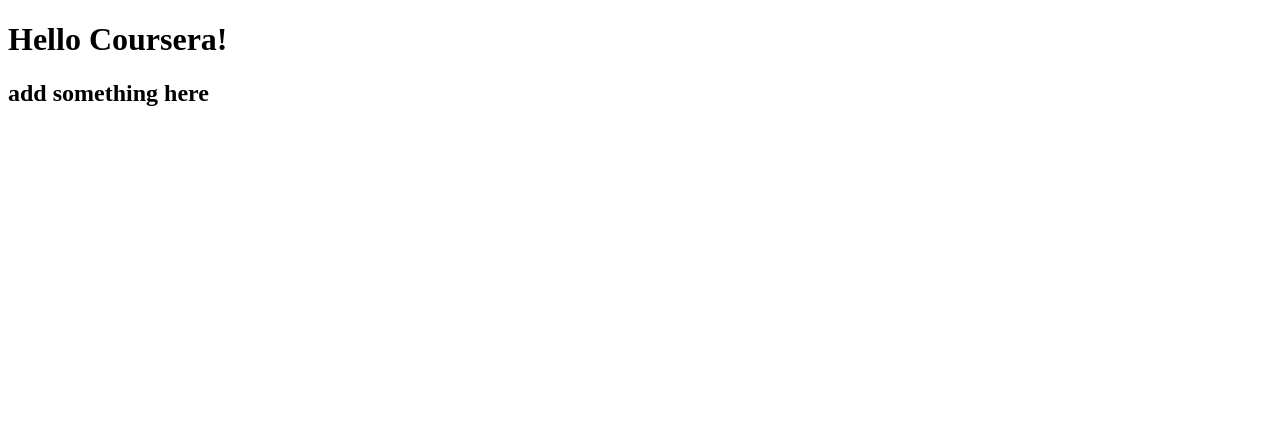
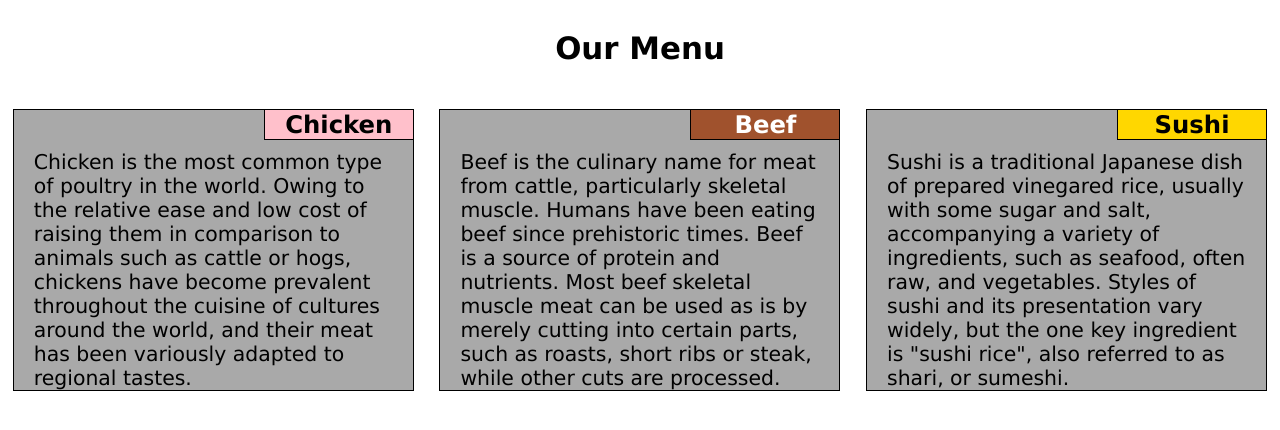
Before and after one commit to Shuan-Yuhsuan/coursera-test, a plain HTML site: page site/index.html in a window 1280 px wide. Drawn offline with Linux system fonts and the light colour scheme.

Commit message:
Module 2-1

```diff
--- a/site/index.html
+++ b/site/index.html
@@ -3,10 +3,102 @@
 <head>
     <meta charset="UTF-8">
     <meta name="viewport" content="width=device-width, initial-scale=1.0">
-    <title>Hello Coursera!</title>
+    <title>Our Menu</title>
+
+    <style>
+        *{
+            box-sizing: border-box;
+            margin:0;
+            padding: 0;
+            font-size: 105%;
+            font-family: Verdana, Helvetica, Arial;
+        }
+        h1 {
+            margin: 30px;
+            text-align: center;
+            font-size: 175%;
+        }
+        section {
+            padding: 1%;
+        }
+        div {
+            /* height: 350px; */
+            background-color:darkgrey;
+            border: 1px black solid;
+            padding: 20px;
+            position:relative
+        }
+        h3 {
+            width: 150px;
+            border: 1px black solid;
+            text-align: center;
+            font-size: 125%;
+            position: absolute;
+            top: -1px;
+            right: -1px;
+         }
+
+        p {
+            position: relative;
+            top: 20px;
+        }
+
+        #Chicken{background-color:pink;}
+        #Beef{background-color: sienna; color: white;}
+        #Sushi{background-color:gold;}
+
+        @media (min-width: 992px){
+            .col-lg-4 {
+                float: left;
+            }
+            .col-lg-4{
+                width: 33.33%;
+            }
+        }
+
+        @media (min-width: 768px) and (max-width: 991px) {
+            .col-md-6, .col-md-12 {
+                float: left;
+            }
+            .col-md-6{
+                width: 50%;
+            }
+            .col-md-12{
+                width: 100%;
+            }
+        }
+    </style>
+
 </head>
+
 <body>
-    <h1>Hello Coursera!</h1>
-    <h2>add something here</h2>
+    <h1>Our Menu</h1>
+
+    <section class="col-lg-4 col-md-6">
+        <div>
+            <h3 id="Chicken">Chicken</h3>
+            <p>
+                Chicken is the most common type of poultry in the world. Owing to the relative ease and low cost of raising them in comparison to animals such as cattle or hogs, chickens have become prevalent throughout the cuisine of cultures around the world, and their meat has been variously adapted to regional tastes.
+            </p>
+        </div>
+    </section>
+
+    <section class="col-lg-4 col-md-6">
+        <div>
+            <h3 id="Beef">Beef</h3>
+            <p>
+                Beef is the culinary name for meat from cattle, particularly skeletal muscle. Humans have been eating beef since prehistoric times. Beef is a source of protein and nutrients. Most beef skeletal muscle meat can be used as is by merely cutting into certain parts, such as roasts, short ribs or steak, while other cuts are processed.
+            </p>
+        </div>
+    </section>
+
+    <section class="col-lg-4 col-md-12">
+        <div>
+            <h3 id="Sushi">Sushi</h3>
+            <p>
+                Sushi is a traditional Japanese dish of prepared vinegared rice, usually with some sugar and salt, accompanying a variety of ingredients, such as seafood, often raw, and vegetables. Styles of sushi and its presentation vary widely, but the one key ingredient is "sushi rice", also referred to as shari, or sumeshi.
+            </p>
+        </div>
+    </section>
 </body>
 </html>
```
